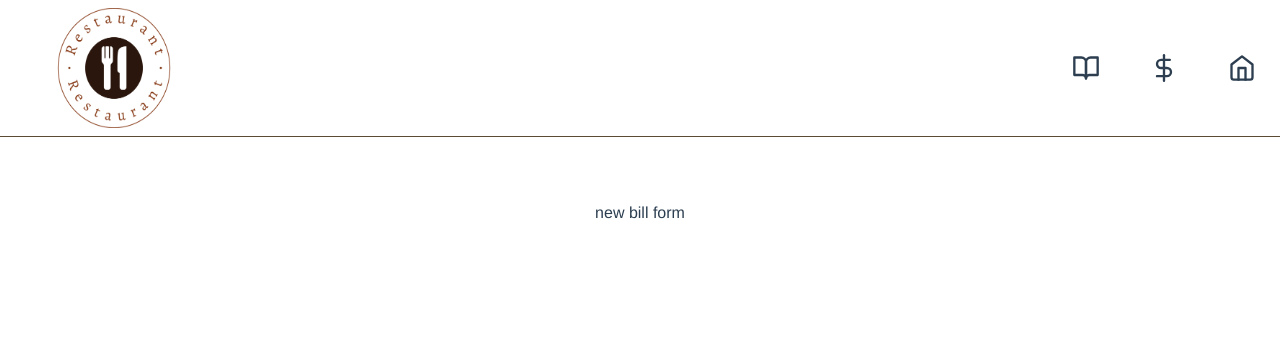
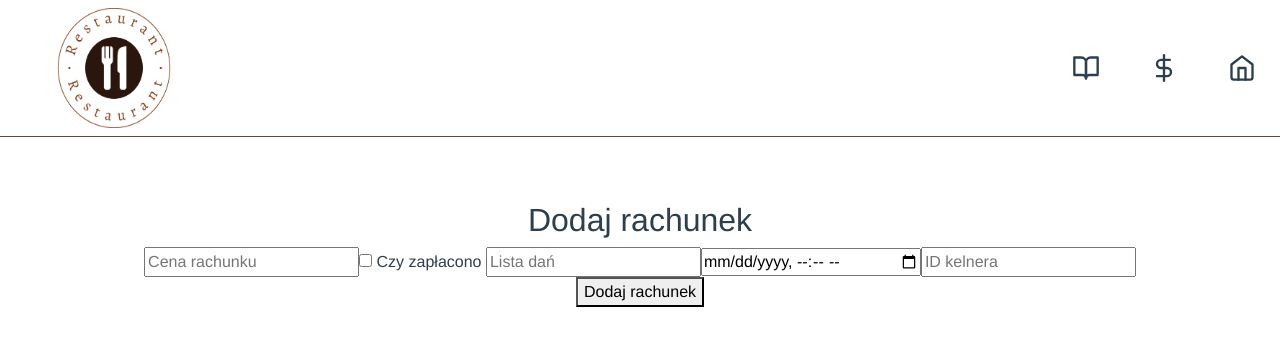
Before and after one commit to lismalgorzata/restaurant-table-booking-system-vue, a Vue app: page /new-bill-form in a window 1280 px wide. Shown: the top 346 px of the page. Built offline with nearby package versions, Linux system fonts and the light colour scheme.

Commit message:
Formularz od zera, pozdrawiam

```diff
--- a/src/views/NewBillView.vue
+++ b/src/views/NewBillView.vue
@@ -1,11 +1,49 @@
 <template>
-    <div>
-        new bill form
-    </div>
+  <div>
+    <h2>Dodaj rachunek</h2>
+    <form @submit.prevent="addBill">
+      <input v-model="bill.billPrice" type="number" placeholder="Cena rachunku" />
+      <input v-model="bill.isPayed" type="checkbox" /> Czy zapłacono
+      <input v-model="bill.listOfDishes" type="text" placeholder="Lista dań" />
+      <input v-model="bill.date" type="datetime-local" />
+      <input v-model="bill.waiterId" type="number" placeholder="ID kelnera" />
+      <button type="submit">Dodaj rachunek</button>
+    </form>
+  </div>
 </template>
-<script setup>
 
+<script>
+import api from "@/services/api";
+
+export default {
+  data() {
+    return {
+      bill: {
+        billPrice: null,
+        isPayed: false,
+        listOfDishes: '',
+        date: '',
+        waiterId: null,
+      },
+    };
+  },
+  methods: {
+    async addBill() {
+      try {
+        const response = await api.addBill(this.bill);
+        console.log('Rachunek dodany', response.data);
+        // Reset form
+        this.bill = {
+          billPrice: null,
+          isPayed: false,
+          listOfDishes: '',
+          date: '',
+          waiterId: null,
+        };
+      } catch (error) {
+        console.error('Błąd podczas dodawania rachunku', error);
+      }
+    },
+  },
+};
 </script>
-<style scoped>
-
-</style>
```
